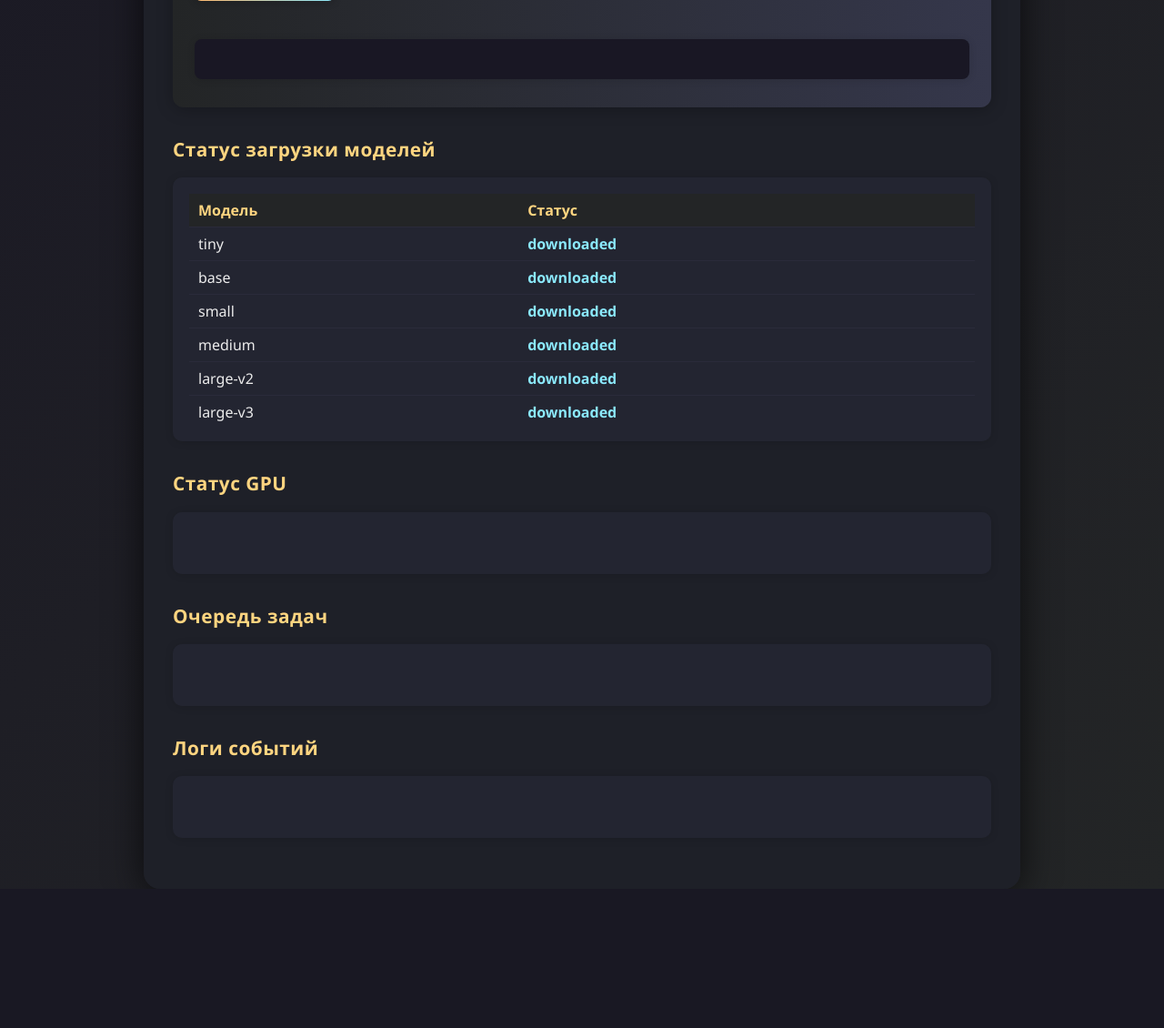
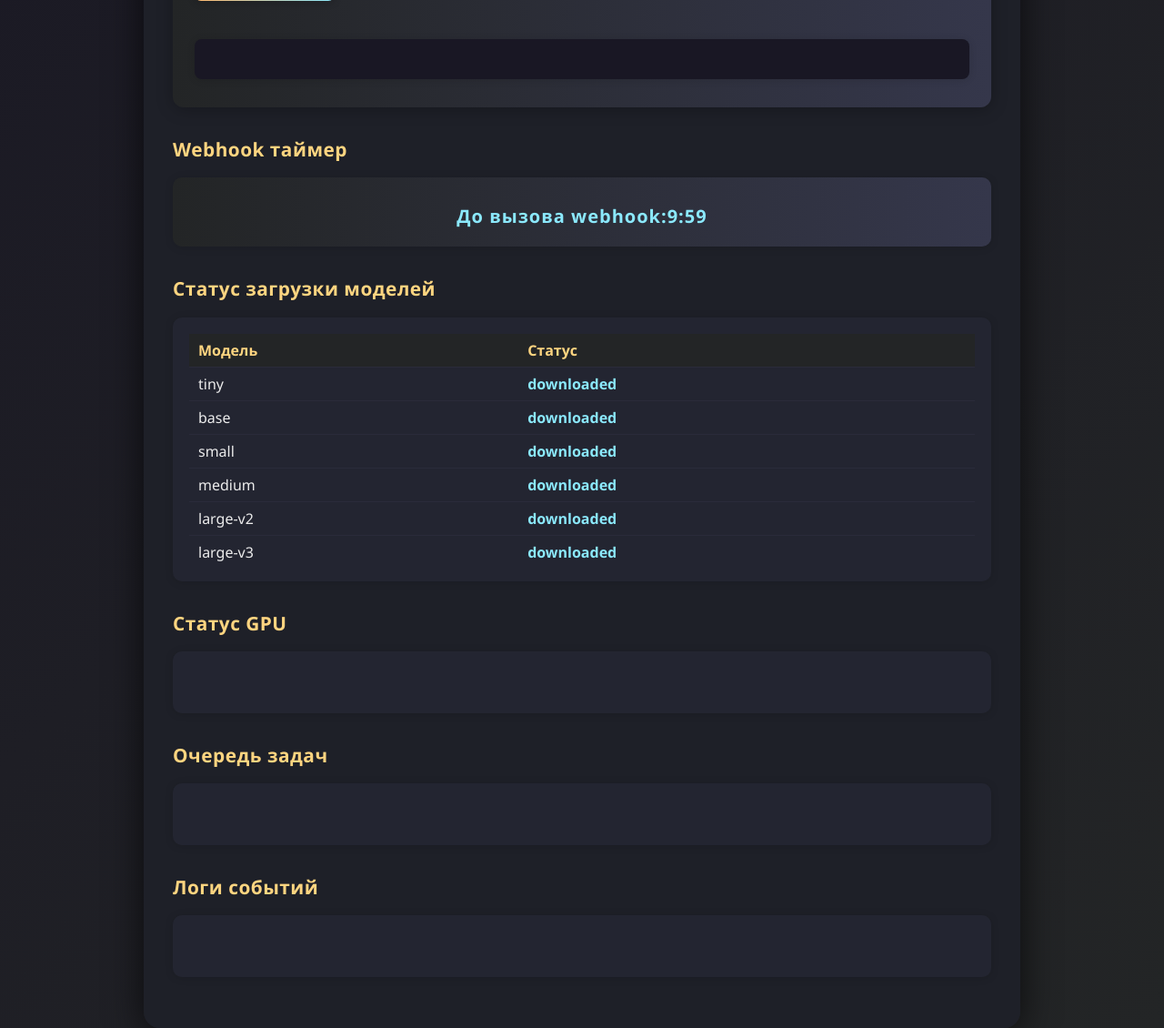
Before and after one commit to GameMoR1/whisper_API_que, a FastAPI app: page / in a window 1280 px wide. Shown: the part 707-1837 px from the top of the page at 91% size. Before the commit the page ends 1684 px from the top, so only its background shows below. Run offline with FastAPI, Linux system fonts and the light colour scheme; data that the repository does not hold is empty; parts of the project's set-up code (start-up, migrations or seed data) failed here and were passed over.

Commit message:
GUI Timer

```diff
--- a/main.py
+++ b/main.py
@@ -8,6 +8,7 @@ from core.task import Task
 from core.utils import log_event, get_logs, cleanup_files
 from core.model_manager import ModelManager, MODEL_NAMES
 from core.webhook_notifier import webhook_notifier
+from core.webhook_timer import get_webhook_timer_state
 import torch
 import os
 import tempfile
@@ -185,6 +186,10 @@ def get_gpus():
 def api_logs():
     return get_logs(logs, 200)
 
+@app.get("/api/webhook_timer")
+def api_webhook_timer():
+    return get_webhook_timer_state(queue)
+
 @app.get("/", response_class=HTMLResponse)
 def index(request: Request):
     return templates.TemplateResponse("index.html", {"request": request})
--- a/static/style.css
+++ b/static/style.css
@@ -313,3 +313,40 @@ input[type="file"] {
     border-color: #ffd580;
     box-shadow: 0 0 0 2px #ffd58033;
 }
+
+/* Таймер webhook */
+#webhook-timer {
+    display: flex;
+    align-items: center;
+    justify-content: center;
+    font-size: 1.25em;
+    font-weight: 600;
+    color: #8be9fd;
+    background: linear-gradient(90deg, #232526 0%, #35374b 100%);
+    box-shadow: 0 1px 10px #0002;
+    border-radius: 10px;
+    min-height: 48px;
+    margin-bottom: 18px;
+    letter-spacing: 1px;
+}
+
+.webhook-timer-time {
+    color: #8be9fd;
+    font-size: 1.2em;
+    font-weight: 700;
+    margin-left: 8px;
+}
+
+.webhook-timer-label {
+    color: #ffd580;
+    margin-right: 8px;
+    font-size: 1em;
+    font-weight: 500;
+}
+
+.webhook-timer-disabled {
+    color: #666;
+    font-style: italic;
+    font-size: 1em;
+    font-weight: 500;
+}
--- a/templates/index.html
+++ b/templates/index.html
@@ -57,6 +57,10 @@
             </form>
             <div id="transcribe-status" class="status"></div>
             <pre id="transcribe-result" class="result"></pre>
+        </section>
+        <section>
+            <h2>Webhook таймер</h2>
+            <div id="webhook-timer" class="panel"></div>
         </section>
         <section>
             <h2>Статус загрузки моделей</h2>
@@ -175,6 +179,22 @@
         }
         setInterval(updateModelStatus, 1000);
         updateModelStatus();
+
+        // Таймер webhook
+        async function updateWebhookTimer() {
+            const timer = await fetch('/api/webhook_timer').then(r=>r.json());
+            let html = '';
+            if (!timer.enabled) {
+                html = '<span style="color:#aaa">Webhook отключён</span>';
+            } else {
+                const min = Math.floor(timer.remaining / 60);
+                const sec = timer.remaining % 60;
+                html = `<b>До вызова webhook:</b> <span style="color:#8be9fd">${min}:${sec.toString().padStart(2,'0')}</span>`;
+            }
+            document.getElementById('webhook-timer').innerHTML = html;
+        }
+        setInterval(updateWebhookTimer, 1000);
+        updateWebhookTimer();
     </script>
 </body>
 </html>
```
Also changed, not shown: core/webhook_timer.py (added, +25 -0 lines).
